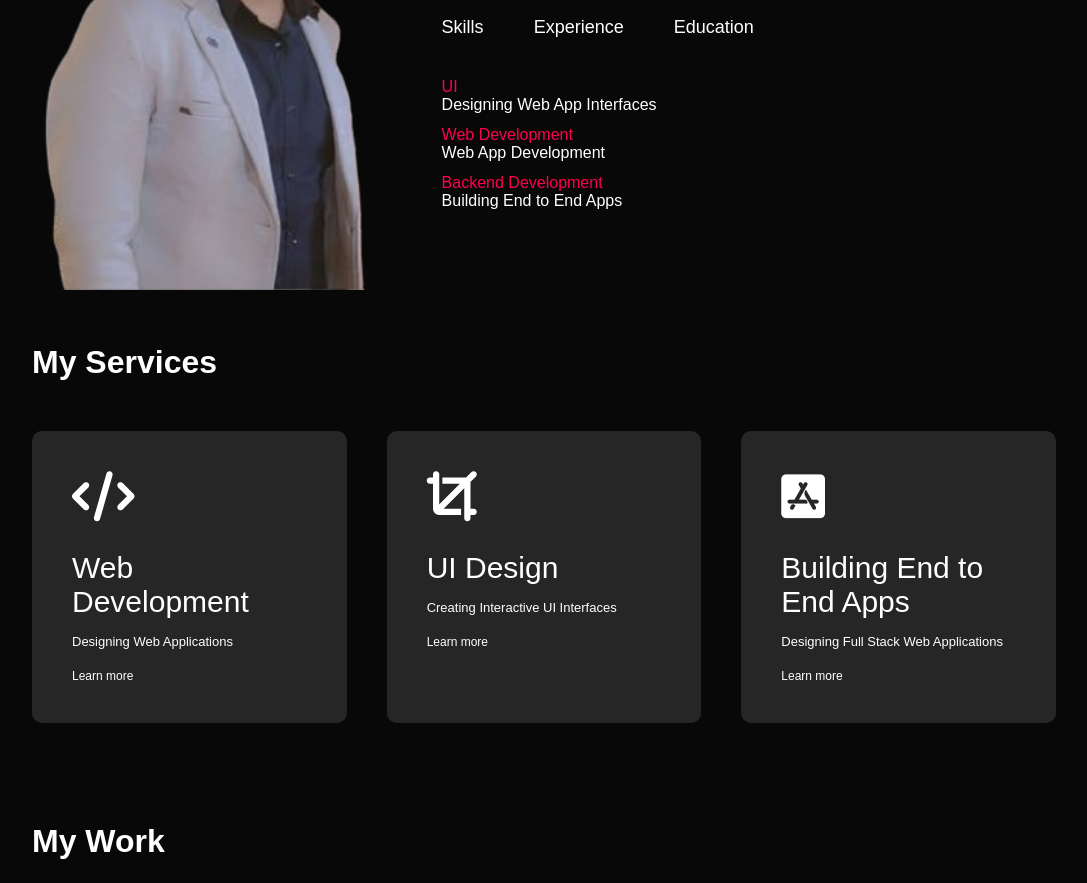
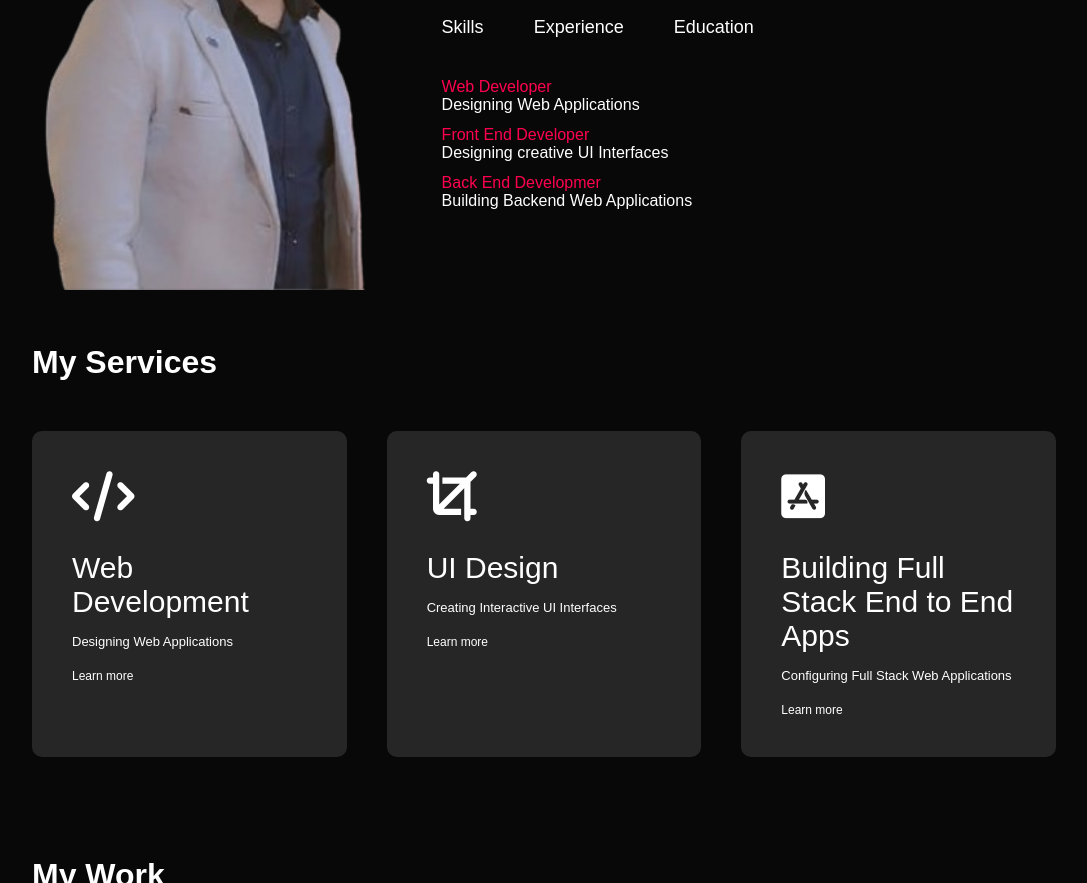
Before and after one commit to bipul-eng/CODSOFT_AUGUST-TASK-2-Portfolio-Website, a plain HTML site: page index.html in a window 1280 px wide. Shown: the part 1044-1927 px from the top of the page, without its empty margins (96-1183 px from the left). Drawn offline with Linux system fonts and the light colour scheme.

Commit message:
Update index.html

```diff
--- a/index.html
+++ b/index.html
@@ -50,18 +50,18 @@
                         </div>
                         <div class="contents activetab" id="Skills">
                             <ul>
-                                <li><span>UI</span><br>Designing Web App Interfaces</li>
+                                <li><span>Web Developer</span><br>Designing Web Applications</li>
 
-                                <li><span>Web Development</span><br>Web App Development</li>
+                                <li><span>Front End Developer</span><br>Designing creative UI Interfaces</li>
 
-                                <li><span>Backend Development</span><br>Building End to End Apps</li>
+                                <li><span>Back End Developmer</span><br>Building Backend Web Applications</li>
                             </ul>
                         </div>
                         <div class="contents" id="Experience">
                             <ul>
                                 <li><span>2023</span><br>Web Developer Intern at CodSoft</li>
 
-                                <li><span>2023</span><br>Developer Intern at BharatIntern</li>
+                                <li><span>2023</span><br>Web Developer Intern at BharatIntern</li>
 
                             </ul>
                         </div>
@@ -96,8 +96,8 @@
                 </div>
                 <div>
                     <i class="fa-brands fa-app-store-ios"></i>
-                    <h2>Building End to End Apps</h2>
-                    <p>Designing Full Stack Web Applications</p>
+                    <h2>Building Full Stack End to End Apps</h2>
+                    <p>Configuring Full Stack Web Applications</p>
                     <a href="#">Learn more</a>
                 </div>
             </div>
@@ -178,9 +178,9 @@
                         <a herf=""><i class="fa-brands fa-square-facebook"></i></a>
                         <a herf=""><i class="fa-brands fa-square-twitter"></i></a>
                         <a herf=""><i class="fa-brands fa-square-instagram"></i></a>
-                        <a herf="https://www.linkedin.com/in/bipul-kumar1/"><i class="fa-brands fa-linkedin"></i></a>
+                        <a herf="https://www.linkedin.com//in//bipul-kumar/"><i class="fa-brands fa-linkedin"></i></a>
                     </div>
-                    <a href="C:\Users\bipul\Downloads\Bipul_Kumar_Resume.pdf" download="Bipul_Kumar_Resume.pdf" class="btn btn2">Download CV</a>
+                    <a href="C:\\Users\\bipul\\Downloads\\Bipul_Kumar_Resume.pdf" download="Bipul_Kumar_Resume.pdf" class="btn btn2">Download CV</a>
 
                 </div>
                 <div class="conatctright" id="form">
```
